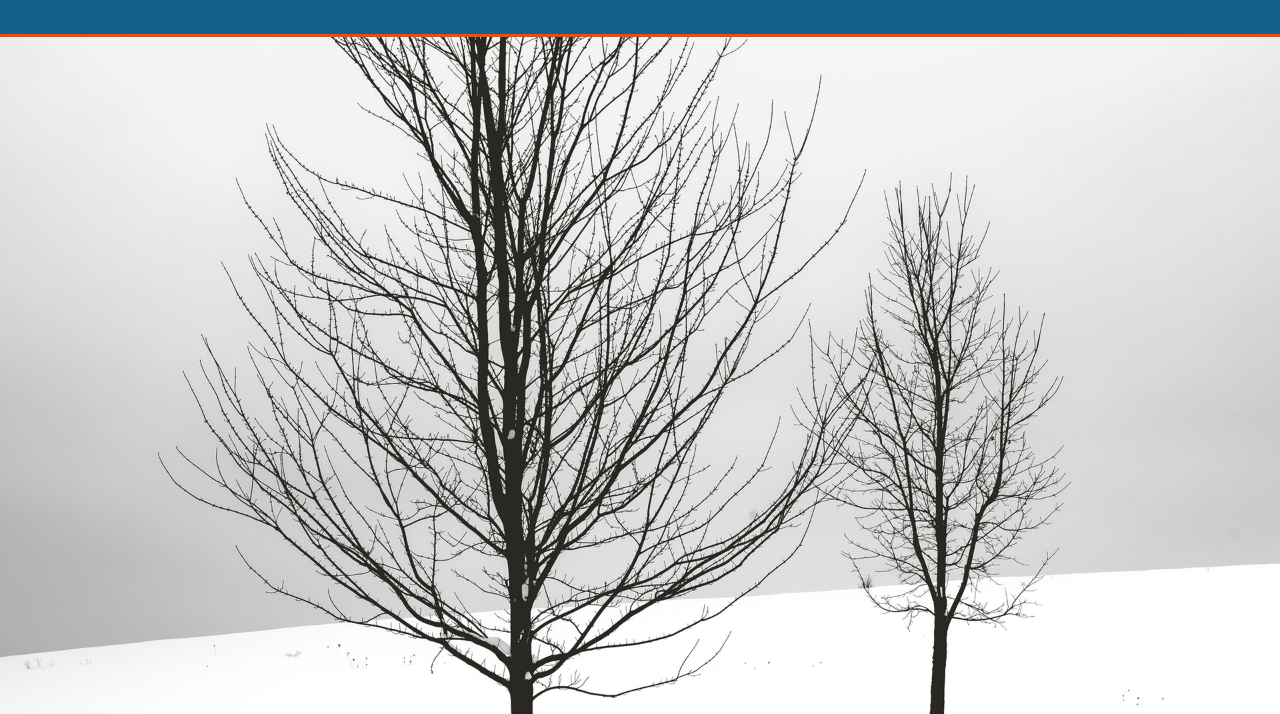
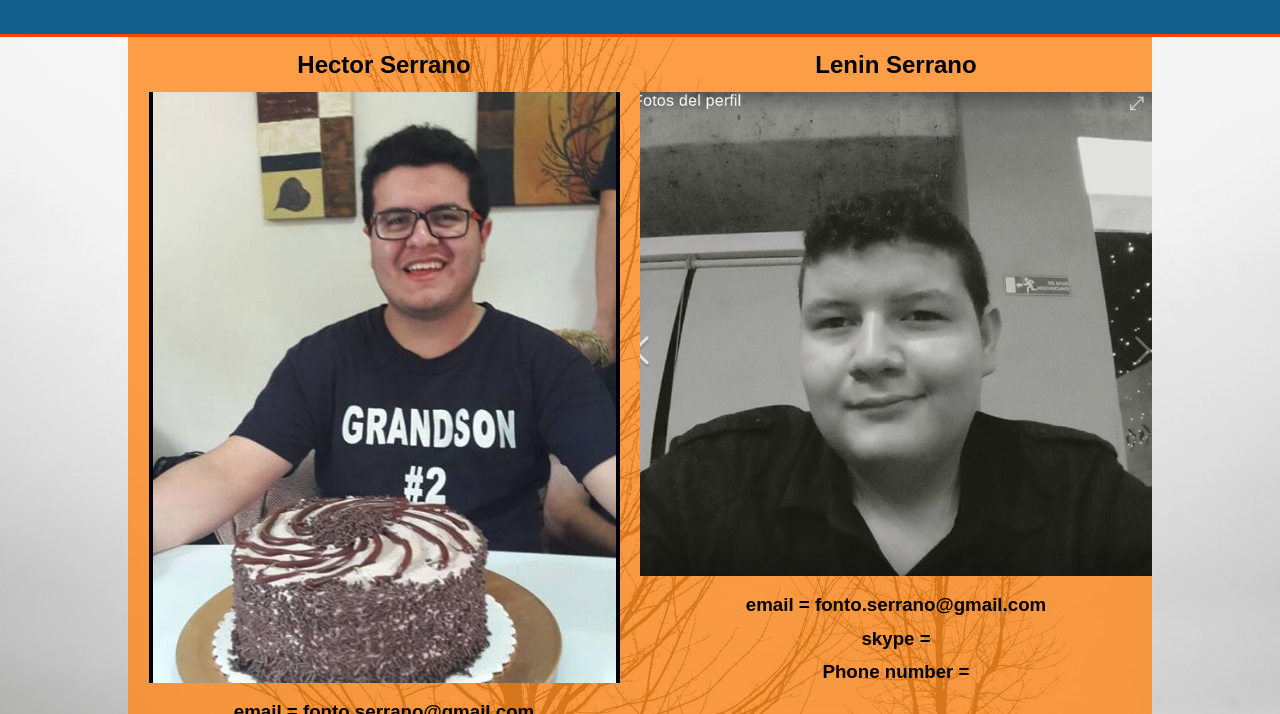
Before and after one commit to fontoful/techweb, a website built with Parcel: page contact.html in a window 1280 px wide. Shown: the part 86-800 px from the top of the page. Built offline with nearby package versions, Linux system fonts and the light colour scheme.

Commit message:
added contact us display

```diff
--- a/contact.html
+++ b/contact.html
@@ -28,7 +28,25 @@
 
     <section id="contact">
         <div class="container">
+          <div id="contact-people">
 
+            <div class="column-half">
+              <h2>Hector Serrano </h2>
+              <img src="src/images/contact1.jpg">
+              <h3>email = fonto.serrano@gmail.com</h3>
+              <h3>skype = fontful (username)</h3>
+              <h3>Phone number = +503 7691 9901</h3>
+            </div>
+
+            <div class="column-half">
+              <h2>Lenin Serrano</h2>
+              <img src="src/images/contact2.jpg">
+              <h3>email = fonto.serrano@gmail.com</h3>
+              <h3>skype = </h3>
+              <h3>Phone number = </h3>
+            </div>
+
+          </div>
         </div>
     </section>
 
--- a/src/index.js
+++ b/src/index.js
@@ -1,3 +1,5 @@
+// fetching the Dom string
+
 document.getElementById("text").style.visibility = "hidden";
 
 let myTitle = document.getElementById("title");
--- a/src/styles.css
+++ b/src/styles.css
@@ -185,5 +185,28 @@ footer {
   background-size: cover;
   background-repeat: no repeat;
   background-position: center;
-  height: 700px;
+  height: 65em;
 }
+
+#contact-people {
+  width: 100%;
+  background: rgba(255, 137, 28, 0.808);
+  overflow: hidden;
+  text-align: center;
+}
+
+.column-half {
+  display: inline-block;
+  color: black;
+  width: 50%;
+  float: left;
+}
+
+.column-half img {
+  max-width: 100%;
+}
+
+.column-half h3 {
+  color: black;
+  font-weight: bold;
+}
```
Also changed, not shown: contact2.jpg (added), src/images/contact1.jpg (added), src/images/contact2.jpg (added).
